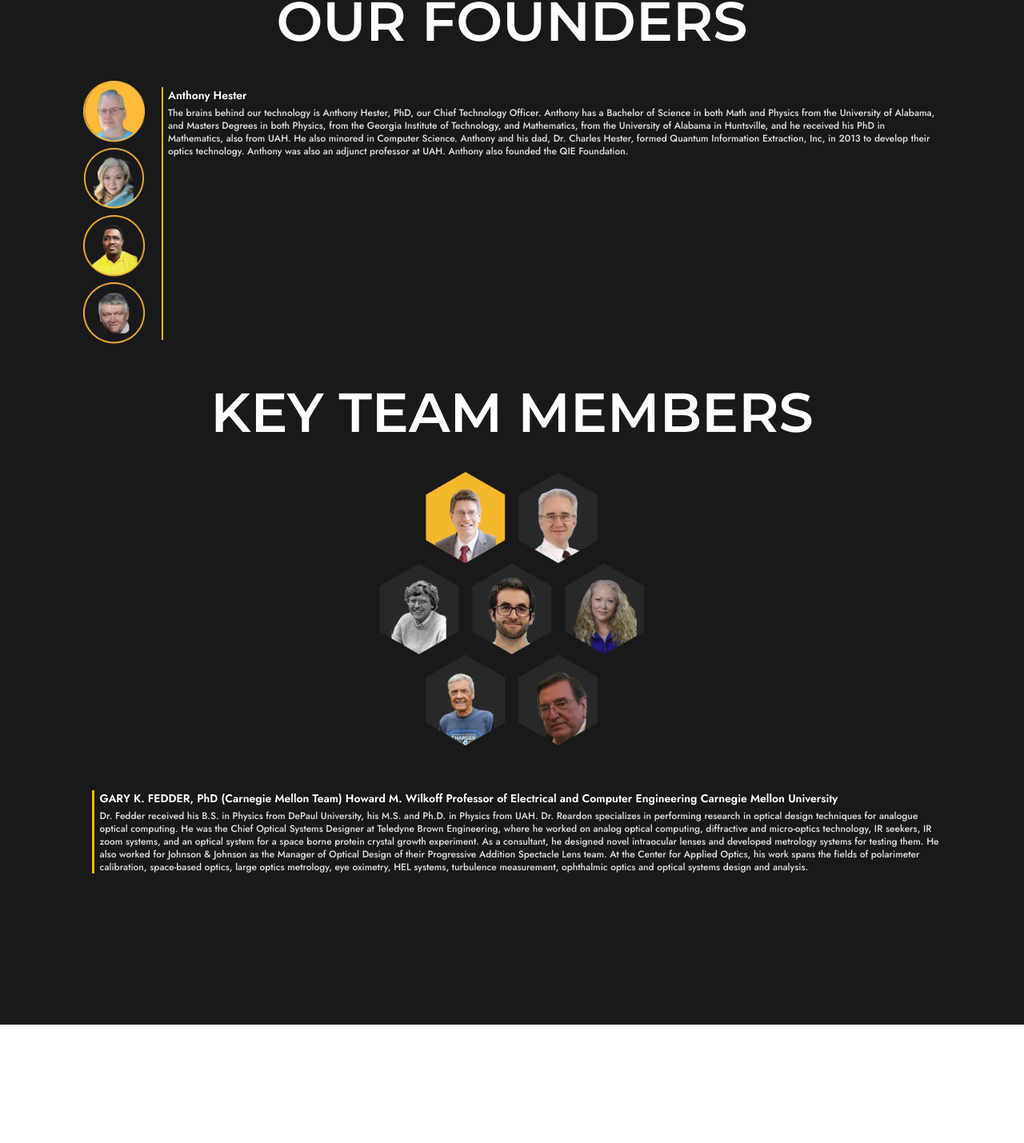
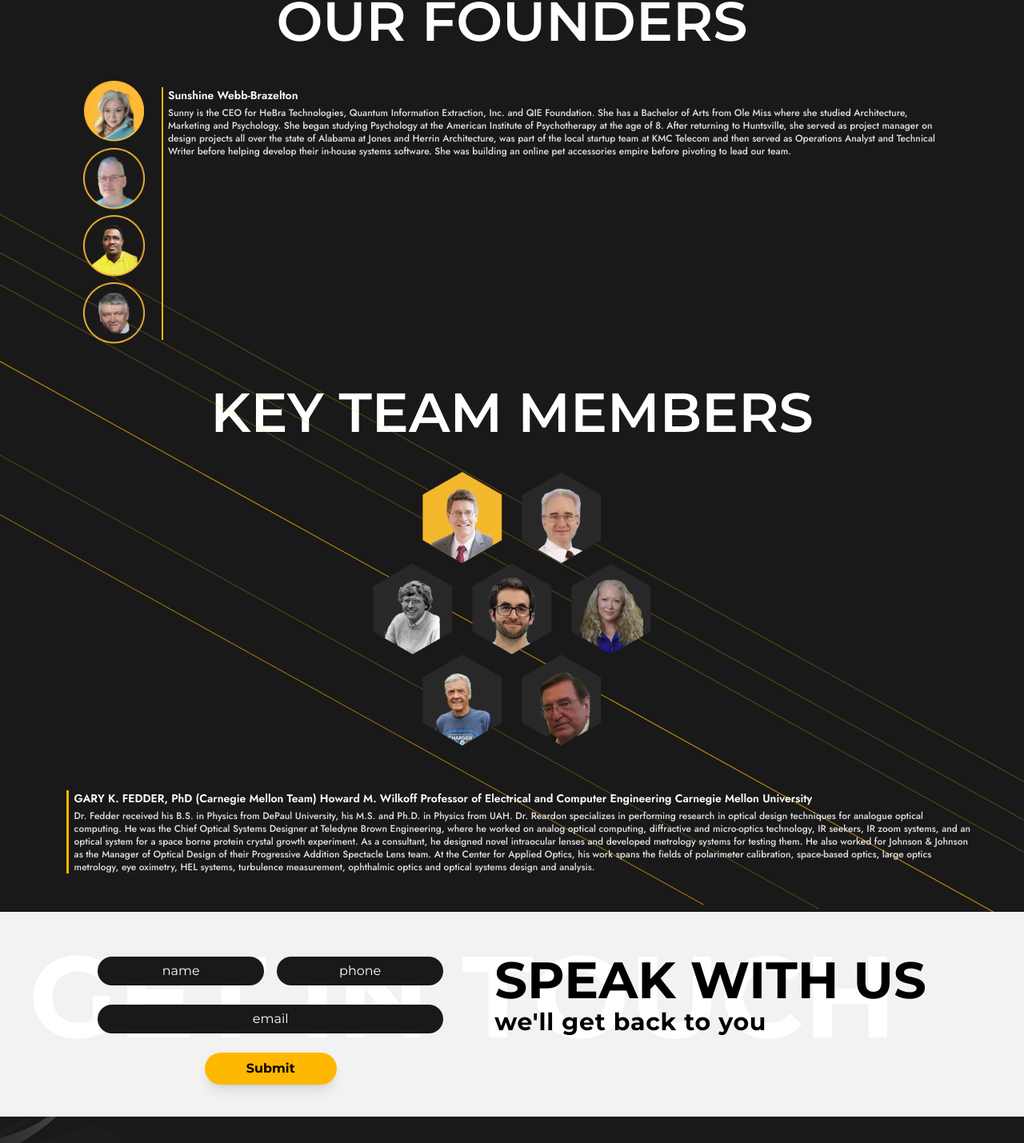
Before and after one commit to MuyazRJ/HebraTech, a Next.js app: page /about in a window 1280 px wide. Shown: the part 594-2023 px from the top of the page at 80% size. Before the commit the page ends 1875 px from the top, so only its background shows below. Built offline with nearby package versions, Linux system fonts and the light colour scheme.

Commit message:
team members

```diff
--- a/app/about/page.tsx
+++ b/app/about/page.tsx
@@ -1,4 +1,4 @@
-import { Founders, Landing, Navbar, Team } from "@/components";
+import { Contact, Footer, Founders, Landing, Navbar, Team } from "@/components";
 
 const about = () => {
     return (
@@ -7,6 +7,8 @@ const about = () => {
             <Landing landing={false}/>
             <Founders/>
             <Team/>
+            <Contact/>
+            <Footer/>
         </main>
      );
 }
--- a/components/Founders.tsx
+++ b/components/Founders.tsx
@@ -6,7 +6,7 @@ import { motion, AnimatePresence, easeOut } from "framer-motion"
 import TextReveal from "@/motion/Reveal";
 
 const Founders = () => {
-    const [founder, setFounder] = useState(1)
+    const [founder, setFounder] = useState(2)
     const [currentPara, setP] = useState('')
     const [currentFounderName, setFounderName] = useState('')
 
@@ -64,18 +64,18 @@ const Founders = () => {
 
             <div className="flex w-[84%] mx-auto relative overflow-y-hidden">
                 <div className="flex flex-col items-center gap-1">
-                    <div className={`founder_image ${founder === 1 ? 'before:opacity-100': 'before:opacity-0'}`} onClick={() => setFounder(1)}>
+                    <div className={`founder_image ${founder === 2 ? 'before:opacity-100': 'before:opacity-0'} `} onClick={() => setFounder(2)}>
                         <Image
-                            src="/4.png"
+                            src="/SUNSHINE_WEBB_BRAZELTON_HebraTech.png"
                             alt='Founder Anthony Hester'
                             fill={true}
                             className='object-contain'
                         />
                     </div>
 
-                    <div className={`founder_image ${founder === 2 ? 'before:opacity-100': 'before:opacity-0'} `} onClick={() => setFounder(2)}>
+                    <div className={`founder_image ${founder === 1 ? 'before:opacity-100': 'before:opacity-0'}`} onClick={() => setFounder(1)}>
                         <Image
-                            src="/SUNSHINE_WEBB_BRAZELTON_HebraTech.png"
+                            src="/4.png"
                             alt='Founder Anthony Hester'
                             fill={true}
                             className='object-contain'
--- a/components/Team.tsx
+++ b/components/Team.tsx
@@ -2,7 +2,6 @@
 
 import TextReveal from "@/motion/Reveal";
 import { motion, AnimatePresence, easeOut } from "framer-motion"
-import Image from "next/image";
 import { useState, useEffect } from "react";
 import { Hexagon } from ".";
 
@@ -73,30 +72,39 @@ const Team = () => {
     }, [member])
 
     return (
-        <div className="bg-main-black h-screen">
+        <div className="bg-main-black pb-10">
             <TextReveal>
                 <div className="flex justify-center"><h2 className="text-white text-3xl 2xl:text-8xl lg:text-7xl lg:text-[4.3rem] font-semibold text-center mb-10 before:absolute relative before:border-b-[1px] before:border-[#A3A3A3] before:w-[110%] before:right-[-5%] before:top-10 before:bottom-0 before:opacity-50 lg:before:hidden">KEY TEAM MEMBERS</h2></div>
             </TextReveal>
 
-            <div className="flex flex-col justify-center w-[85%] mx-auto items-center">
-                <div className="flex gap-4">
+            <div className="flex flex-col justify-center w-[90%] mx-auto items-center">
+                <div className="w-[120vw] relative">
+                    <div className="w-full h-[0.1px] bg-main-gold absolute translate-y-[13.5rem] rotate-[29deg] bg-gradient-to-r from-[#FFA800] to-[#FFB800] opacity-80"/>
+                    <div className="w-full h-[0.1px] bg-main-gold absolute translate-y-[7.5rem] rotate-[29deg] opacity-30"/>
+                    <div className="w-full h-[0.1px] bg-main-gold absolute translate-y-[5rem] rotate-[29deg] opacity-30"/>
+                    <div className="w-full h-[0.1px] bg-main-gold absolute translate-y-[2rem] rotate-[29deg] opacity-30"/>
+                    <div className="w-[80%] h-[0.1px] bg-main-gold absolute translate-y-[15.5rem] rotate-[29deg] opacity-30"/>
+                    <div className="w-[70%] h-[0.1px] bg-main-gold absolute translate-y-[17.5rem] rotate-[29deg] opacity-60"/>
+                </div>
+
+                <div className="flex gap-6">
                     <Hexagon imgPath="GARY_K._FEDDER_PhD.png" size="100" alt="GARY K. FEDDER" click={() => setMember(4)} currentMember={member} memberNumber={4}/>
                     <Hexagon imgPath="PATRICK_J._REARDON_PhD.png" size="100" alt="PATRICK J. REARDON" click={() => setMember(2)} currentMember={member} memberNumber={2}/>
                 </div>
 
-                <div className="flex gap-4">
+                <div className="flex gap-6">
                     <Hexagon imgPath="DAVID_M._BLOOM_PhD_Stanford_Team_Professor.png" size="100" alt="DAVID M. BLOOM" click={() => setMember(3)} currentMember={member} memberNumber={3}/>
                     <Hexagon imgPath="JUAN_ALONSO_Director_of_Simulations.png" size="100" alt="JUAN ALONSO" click={() => setMember(5)} currentMember={member} memberNumber={5}/>
                     <Hexagon imgPath="CHRISTINA_BUTLER_Director_of_Government_Affairs_-HeBraTech_1.png" size="100" alt="CHRISTINA BUTLER" click={() => setMember(1)} currentMember={member} memberNumber={1}/>
                 </div>
 
 
-                <div className="flex gap-4">
+                <div className="flex gap-6">
                     <Hexagon imgPath="CLAUDIO_MORALES_PhD_Mathematician__Algorithms_Expert.png" size="100" alt="CLAUDIO MORALES" click={() => setMember(6)} currentMember={member} memberNumber={6}/>
                     <Hexagon imgPath="BOBBY_DENEEFE_Financial_Advisor_and_Board_Member.png" size="100" alt="BOBBY DENEEFE" click={() => setMember(7)} currentMember={member} memberNumber={7}/>
                 </div>
 
-                <div className="border-l-[3.5px] border-main-gold ml-[1.2rem] mt-14 overflow-hidden relative mb-2">
+                <div className="border-l-[3.5px] border-main-gold ml-[1.2rem] mt-14 overflow-x-hidden relative mb-2">
                     <AnimatePresence mode="wait">
                         {<motion.h2 initial="initial" animate="animation" exit="exit" key={member} variants={pAnim} className="text-white font-semibold pl-[0.4rem] font-[jost] -translate-y-0.5 tracking-normal text-sm">{currentMemberName}</motion.h2>}
                     </AnimatePresence>
```
